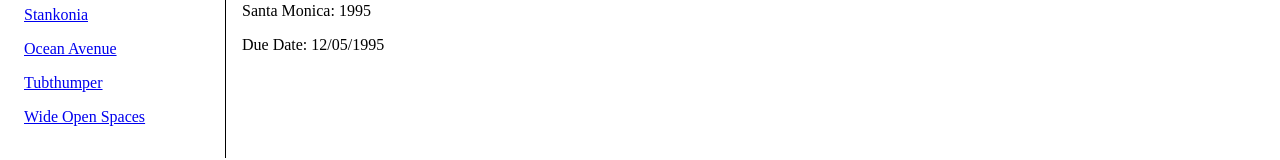
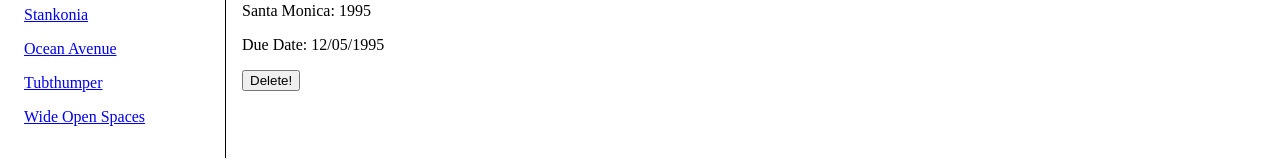
Before and after one commit to taylulz/router-toot, a React (Create React App) app: page /invoices/1995 in a window 1280 px wide. Shown: the part 196-356 px from the top of the page. Built offline with nearby package versions, Linux system fonts and the light colour scheme.

Commit message:
call delete function & navigate to index

```diff
--- a/src/routes/invoice.jsx
+++ b/src/routes/invoice.jsx
@@ -1,7 +1,8 @@
-import { useParams } from "react-router-dom";
-import { getInvoice } from "../data";
+import { useParams, useNavigate } from "react-router-dom";
+import { getInvoice, deleteInvoice } from "../data";
 
 export default function Invoice() {
+  let navigate = useNavigate();
   let params = useParams();
   let invoice = getInvoice(parseInt(params.invoiceId, 10));
   return (
@@ -11,6 +12,16 @@
         {invoice.name}: {invoice.number}
       </p>
       <p>Due Date: {invoice.due}</p>
+      <p>
+        <button
+          onClick={() => {
+            deleteInvoice(invoice.number);
+            navigate("/invoices");
+          }}
+        >
+          Delete!
+        </button>
+      </p>
     </main>
   );
 }
```
